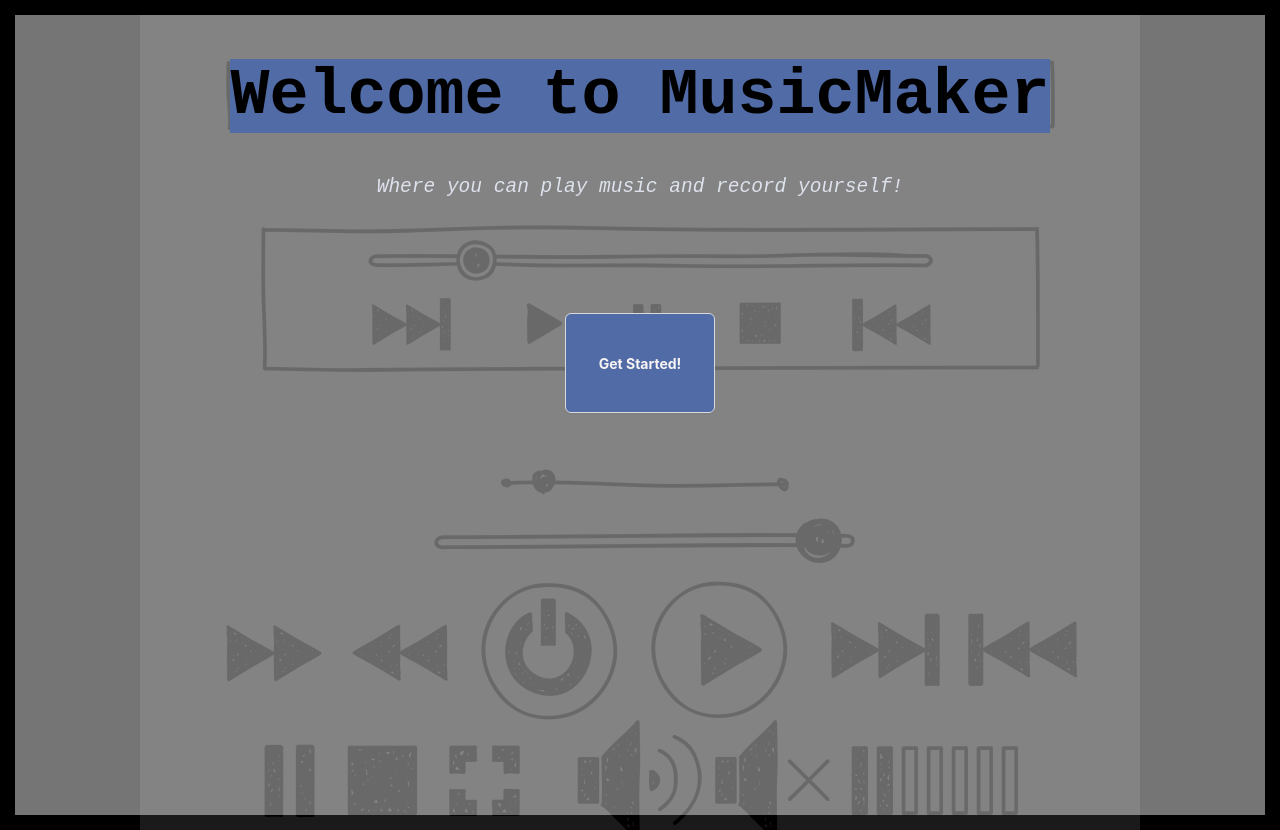
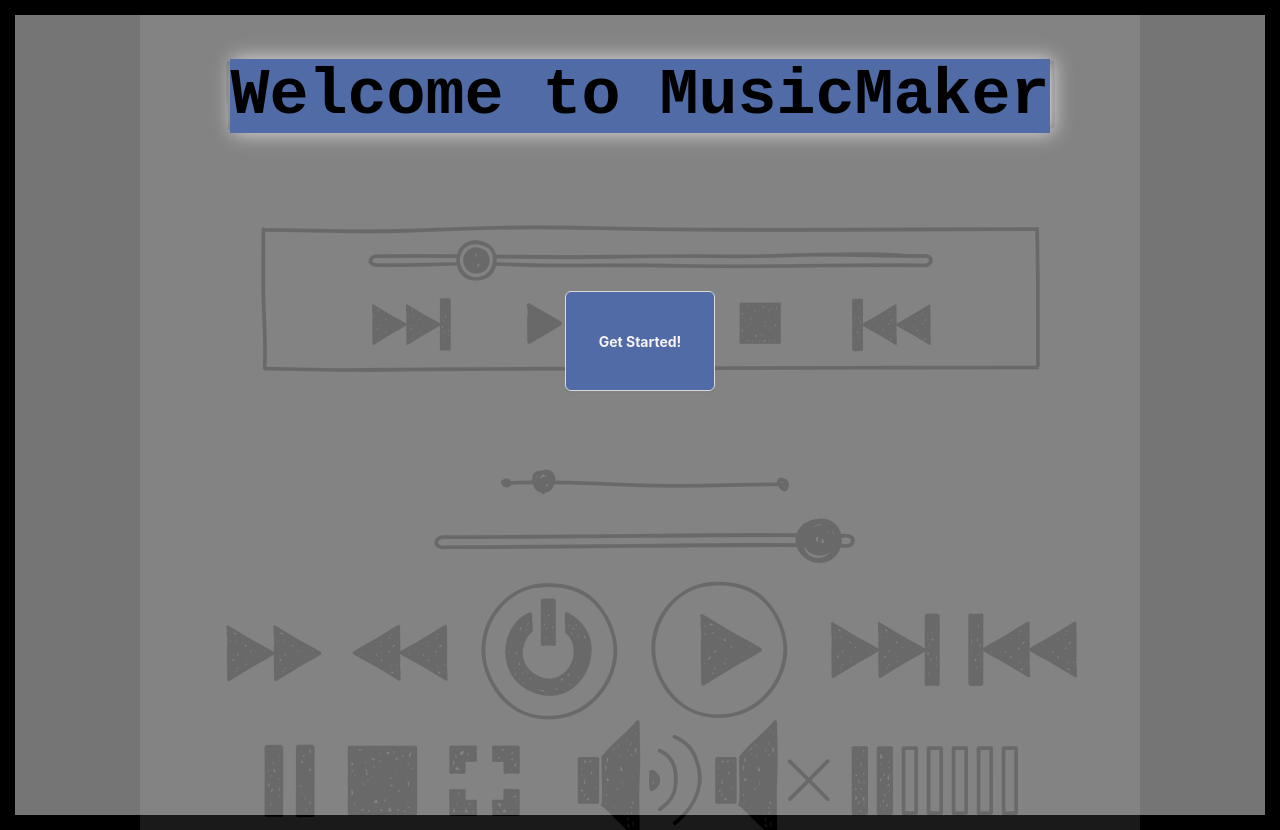
Before and after one commit to EzekielUmanmah/music-maker, a React (Create React App) app in the folder client/: page / in a window 1280 px wide. Built offline with nearby package versions, Linux system fonts and the light colour scheme.

Commit message:
reformat landing page

```diff
--- a/client/src/Components/LandingPage/LandingPage.js
+++ b/client/src/Components/LandingPage/LandingPage.js
@@ -1,5 +1,5 @@
 import player from './player.jpg';
-import { Container, Background, Title, Sub } from './styles';
+import { Container, Background, Title } from './styles';
 import AuthModal from '../auth/AuthModal';
 
 export default function LandingPage() {
@@ -7,7 +7,6 @@ export default function LandingPage() {
     <Container>
       <Background src={player} alt='music player' />
       <Title>Welcome to MusicMaker</Title>
-      <Sub>Where you can play music and record yourself!</Sub>
       <AuthModal />
     </Container>
   );
--- a/client/src/Components/LandingPage/styles.js
+++ b/client/src/Components/LandingPage/styles.js
@@ -19,10 +19,12 @@ export const Title = styled.h1`
   z-index: 1;
   font-size: 5em;
   font-weight: bold;
+  text-align: center;
+  -webkit-box-shadow: 3px 0px 19px 0px rgba(224, 224, 224, 1);
+  -moz-box-shadow: 3px 0px 19px 0px rgba(224, 224, 224, 1);
+  box-shadow: 3px 0px 19px 0px rgba(224, 224, 224, 1);
+
+  @media screen and (max-width: 678px) {
+    font-size: 3em;
+  }
 `;
-
-export const Sub = styled.sub`
-  font-size: 1.5em;
-  font-style: italic;
-  color: #dadfeb;
-`;
```
